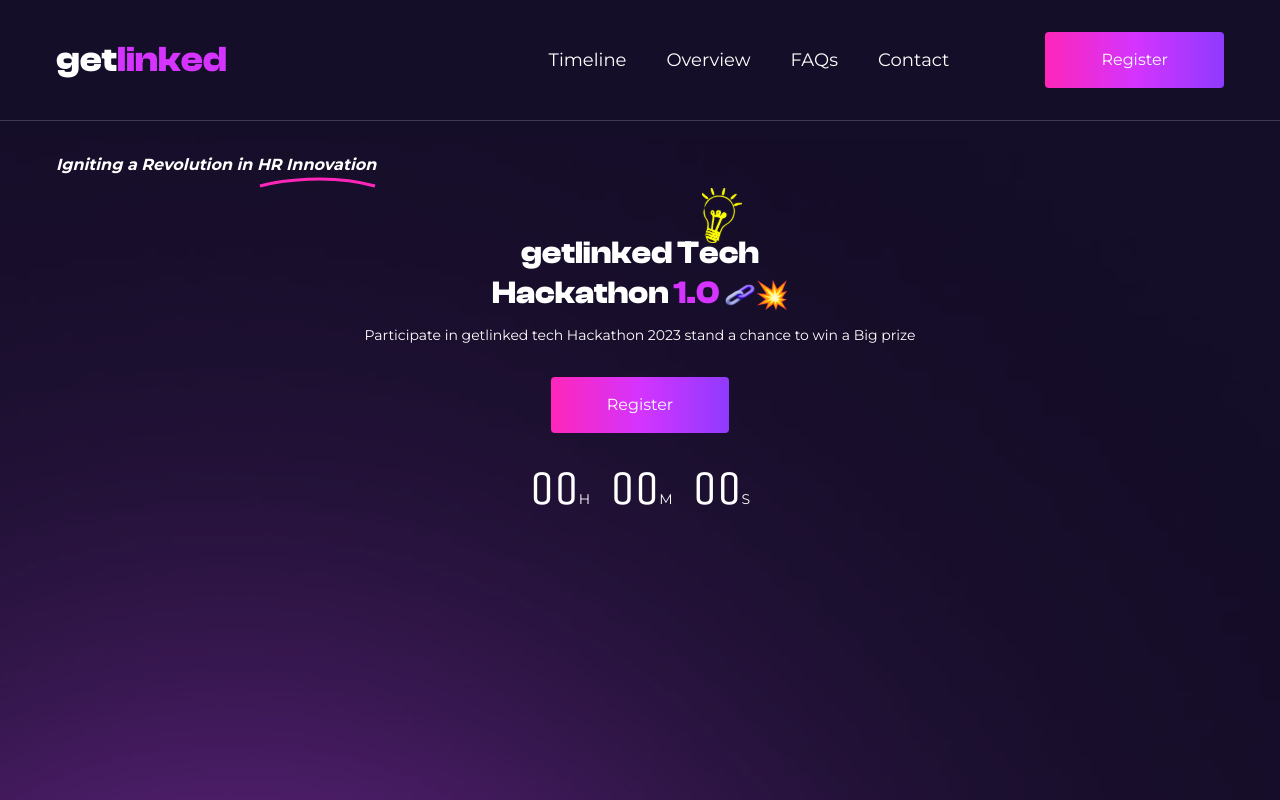
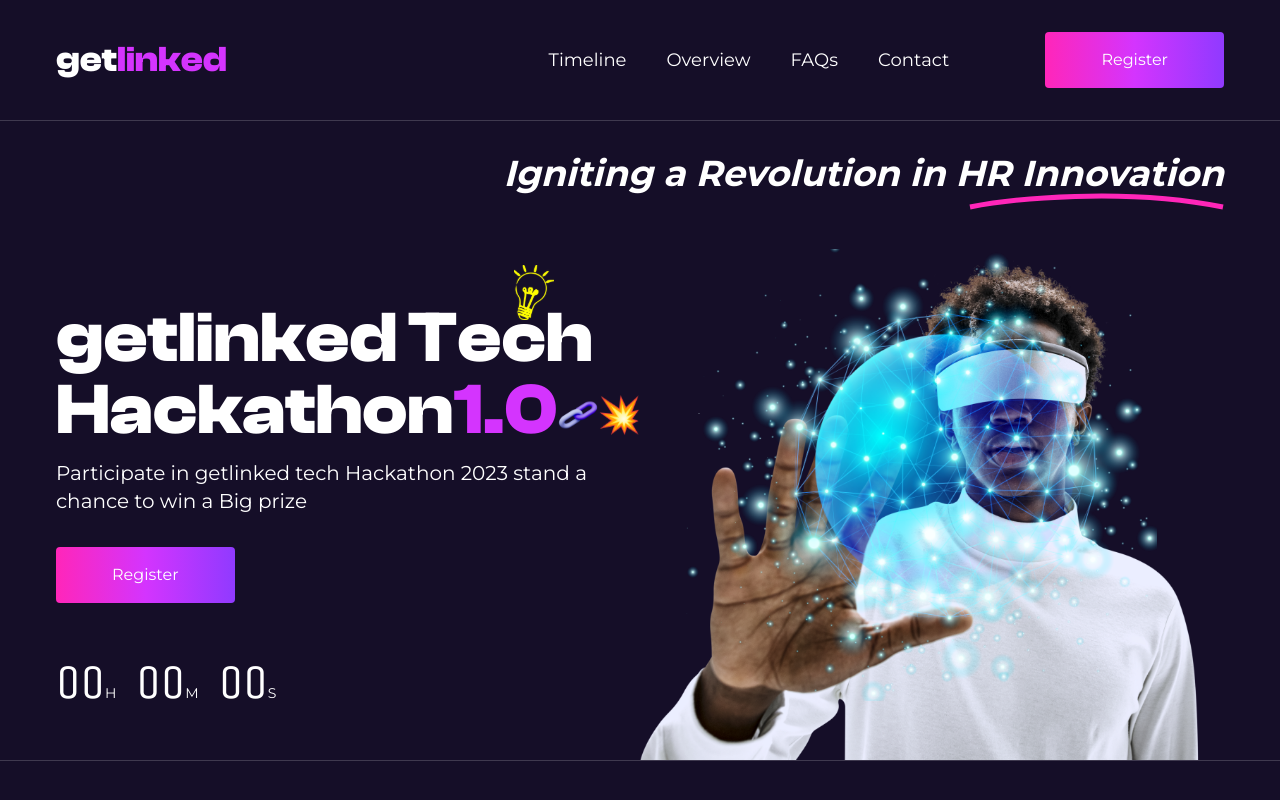
Before and after one commit to trampoline-labs/get-linked, a Next.js app: page / in a window 1280 px wide. Shown: the top 800 px of the page. Built offline with nearby package versions, Linux system fonts and the light colour scheme.

Commit message:
feat(desktop): complete hero section

```diff
--- a/components/hero/index.tsx
+++ b/components/hero/index.tsx
@@ -7,10 +7,10 @@ import { ScribbleIcon } from "../icons";
 
 export default function Hero() {
   return (
-    <header className="px-6 lg:px-14 py-8 bg-[url('/images/flare-two.png')] bg-center bg-cover lg:bg-no-repeat">
-      <p className="italic font-bold text-base">
+    <header className="px-6 lg:px-14 pt-8 border-b border-b-secondary-100">
+      <p className="italic font-bold text-base lg:text-4xl lg:text-right">
         Igniting a Revolution in{" "}
-        <span className="relative">
+        <span className="relative inline-block">
           HR Innovation{" "}
           <span className="absolute block right-0">
             <ScribbleIcon />
@@ -18,14 +18,14 @@ export default function Hero() {
         </span>
       </p>
 
-      <article className="mt-14 grid grid-rows-2 gap-10">
-        <div>
-          <div className="text-center font-clash-display text-3-5xl font-bold leading-10">
+      <article className="mt-14 grid grid-rows-2 gap-10 lg:gap-0 lg:grid-cols-2 lg:grid-rows-none">
+        <div className="self-center">
+          <div className="text-center lg:text-left font-clash-display text-3-5xl lg:text-7xl font-bold leading-10 lg:leading-none">
             <h1 className="relative">
               getlinked Te
               <span className="relative">
                 c
-                <span className="block absolute bottom-7 -right-1 w-5 lg:w-10">
+                <span className="block absolute bottom-7 -right-1 w-5 lg:w-10 lg:-top-8 lg:-right-2">
                   <Image
                     src="/icons/bulb.svg"
                     width={10}
@@ -37,35 +37,35 @@ export default function Hero() {
               </span>
               h{" "}
             </h1>
-            <h2 className="">
-              Hackathon <span className="text-primary-200">1.0</span>{" "}
-              <span>
+            <h2 className="lg:flex">
+              Hackathon <span className="text-primary-200">1.0</span>
+              <span className="inline">
                 <Image
                   src={chainIcon}
                   alt="chain-icon"
-                  className="w-[2rem] h-[2rem] inline"
+                  className="w-[2rem] h-[2rem] inline lg:w-[4rem] lg:h-[4rem]"
                 />
               </span>
-              <span>
+              <span className="inline">
                 <Image
                   src={blastIcon}
                   alt="chain-icon"
-                  className="w-[2rem] h-[2rem] inline"
+                  className="w-[2rem] h-[2rem] inline lg:w-[4rem] lg:h-[4rem]"
                 />
               </span>
             </h2>
           </div>
 
-          <p className="text-sm text-center w-11/12 mx-auto my-3">
+          <p className="text-sm lg:text-xl text-center lg:text-left w-11/12 mx-auto lg:mx-0 my-3">
             Participate in getlinked tech Hackathon 2023 stand a chance to win a
             Big prize
           </p>
 
-          <div className="w-fit mx-auto mt-8">
+          <div className="w-fit mx-auto mt-8 lg:mx-0">
             <Button label="register" />
           </div>
 
-          <div className="flex gap-5 justify-center mt-8 font-unica-one text-5xl">
+          <div className="flex gap-5 justify-center lg:justify-normal mt-8 lg:mt-14 font-unica-one text-5xl">
             <h1>
               00<span className="font-montserrat uppercase text-sm">h</span>
             </h1>
--- a/components/icons/sribble.tsx
+++ b/components/icons/sribble.tsx
@@ -1,11 +1,13 @@
 export default function Scribble() {
   return (
+    <>
       <svg
         xmlns="http://www.w3.org/2000/svg"
         width="117"
         height="11"
         viewBox="0 0 117 11"
         fill="none"
+        className="lg:hidden"
       >
         <path
           d="M1 9C20.2424 3.71764 70.7273 -3.67768 116 9"
@@ -13,5 +15,21 @@ export default function Scribble() {
           strokeWidth="3"
         />
       </svg>
+
+      <svg
+        xmlns="http://www.w3.org/2000/svg"
+        width="255"
+        height="17"
+        viewBox="0 0 255 17"
+        fill="none"
+        className="hidden lg:block"
+      >
+        <path
+          d="M1 14.043C43.3333 5.7097 154.4 -5.95697 254 14.043"
+          stroke="#FF26B9"
+          strokeWidth="5"
+        />
+      </svg>
+    </>
   );
 }
```
Lines whose indentation alone changed are shown as unchanged.
